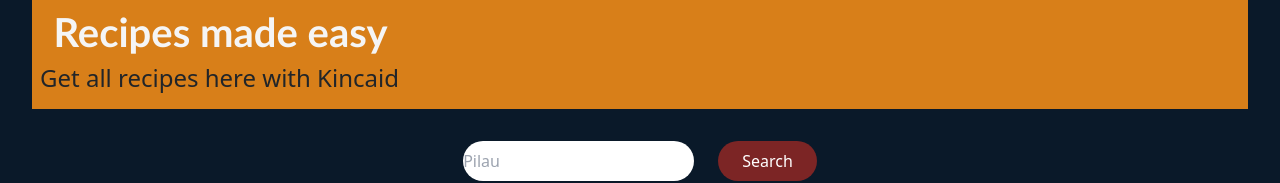
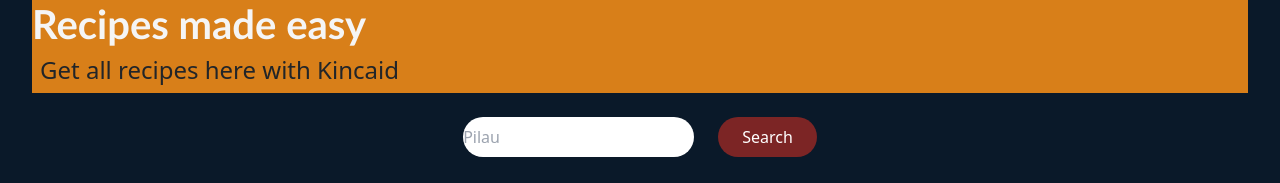
Before and after one commit to Kincaid-kroos/recipeSearchApi, a React (Create React App) app in the folder recipeapi/: page / in a window 1280 px wide. Shown: the top 183 px of the page. Built offline with nearby package versions, Linux system fonts and the light colour scheme; no server answers.

Commit message:
final code part b

```diff
--- a/recipeapi/src/Components/Header.js
+++ b/recipeapi/src/Components/Header.js
@@ -2,9 +2,9 @@ import '../styles/Header.css';
  const header = () => {
 
 return(
-<div className='navbar navbar-expand-lg navcss md:mx-8 flex '>
+<div className='bg-[#d87f19] relative mb-4 md:mx-8 flex '>
             <header>
-<h1 className='navtitle'>Recipes made easy</h1>
+<h1 className='text-left font-bold navtitle '>Recipes made easy</h1>
 <h4 className='ml-2'>Get all recipes here with Kincaid</h4>
 </header>
 
--- a/recipeapi/src/styles/Header.css
+++ b/recipeapi/src/styles/Header.css
@@ -1,5 +1,5 @@
 .navcss{
-    background-color: rgb(216, 127, 25);
+    background-color: #d87f19;
     position: relative;
     margin-bottom: 2rem;
 
@@ -8,10 +8,9 @@
 
     }
     .navtitle{
-        text-align: center;
         font-weight: bold;
         font-family: 'Trebuchet MS', 'Lucida Sans Unicode', 'Lucida Grande', 'Lucida Sans', Arial, sans-serif;
         color: whitesmoke;
-        margin-left: 10px;
+
 
     }
```
